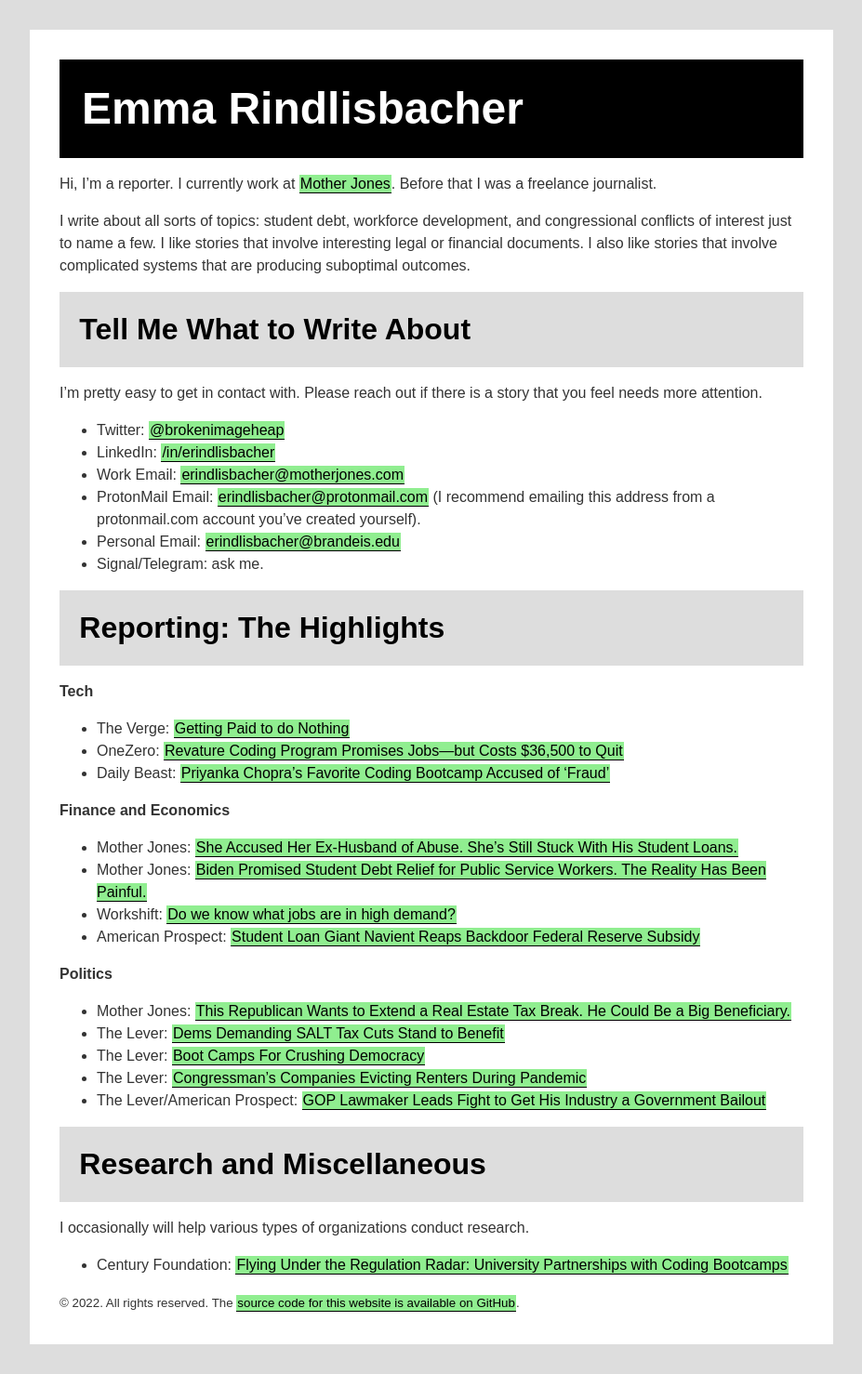
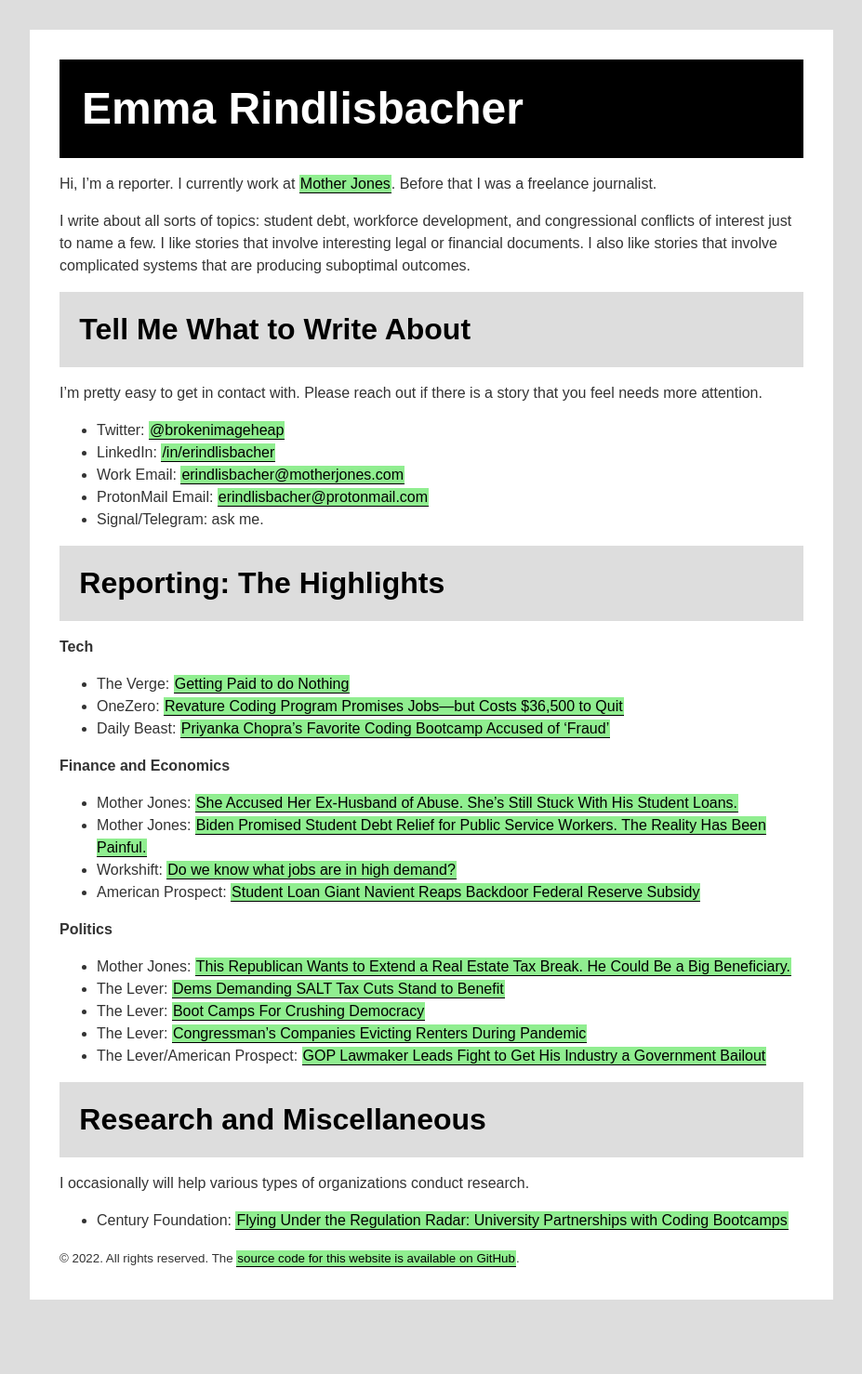
Before and after one commit to erindlisbacher/website, a Jekyll site: the page built from index.md, in a window 1280 px wide. Shown: the whole page at 93% size, without its empty margins (0-927 px from the left). Built offline with Jekyll 4.4.1, drawn with Linux system fonts in a browser that asks for light colours; after the commit the page ends 1430 px from its top, so only the background shows below that.

Commit message:
Update index.md

```diff
--- a/index.md
+++ b/index.md
@@ -16,8 +16,7 @@ I'm pretty easy to get in contact with. Please reach out if there is a story tha
 * Twitter: [@brokenimageheap](https://twitter.com/brokenimageheap)
 * LinkedIn: [/in/erindlisbacher](https://linkedin.com/in/erindlisbacher)
 * Work Email: <a href="javascript:location='mailto:\u0065\u0072\u0069\u006e\u0064\u006c\u0069\u0073\u0062\u0061\u0063\u0068\u0065\u0072\u0040\u006d\u006f\u0074\u0068\u0065\u0072\u006a\u006f\u006e\u0065\u0073\u002e\u0063\u006f\u006d';void 0"><script type="text/javascript">document.write('\u0065\u0072\u0069\u006e\u0064\u006c\u0069\u0073\u0062\u0061\u0063\u0068\u0065\u0072\u0040\u006d\u006f\u0074\u0068\u0065\u0072\u006a\u006f\u006e\u0065\u0073\u002e\u0063\u006f\u006d')</script></a> <!-- generated using http://www.email-obfuscator.com/ -->
-* ProtonMail Email: <a href="javascript:location='mailto:\u0065\u0072\u0069\u006e\u0064\u006c\u0069\u0073\u0062\u0061\u0063\u0068\u0065\u0072\u0040\u0070\u0072\u006f\u0074\u006f\u006e\u006d\u0061\u0069\u006c\u002e\u0063\u006f\u006d';void 0"><script type="text/javascript">document.write('\u0065\u0072\u0069\u006e\u0064\u006c\u0069\u0073\u0062\u0061\u0063\u0068\u0065\u0072\u0040\u0070\u0072\u006f\u0074\u006f\u006e\u006d\u0061\u0069\u006c\u002e\u0063\u006f\u006d')</script></a> (I recommend emailing this address from a protonmail.com account you've created yourself).
-* Personal Email:  <a href="javascript:location='mailto:\u0065\u0072\u0069\u006e\u0064\u006c\u0069\u0073\u0062\u0061\u0063\u0068\u0065\u0072\u0040\u0062\u0072\u0061\u006e\u0064\u0065\u0069\u0073\u002e\u0065\u0064\u0075';void 0"><script type="text/javascript">document.write('\u0065\u0072\u0069\u006e\u0064\u006c\u0069\u0073\u0062\u0061\u0063\u0068\u0065\u0072\u0040\u0062\u0072\u0061\u006e\u0064\u0065\u0069\u0073\u002e\u0065\u0064\u0075')</script></a>
+* ProtonMail Email: <a href="javascript:location='mailto:\u0065\u0072\u0069\u006e\u0064\u006c\u0069\u0073\u0062\u0061\u0063\u0068\u0065\u0072\u0040\u0070\u0072\u006f\u0074\u006f\u006e\u006d\u0061\u0069\u006c\u002e\u0063\u006f\u006d';void 0"><script type="text/javascript">document.write('\u0065\u0072\u0069\u006e\u0064\u006c\u0069\u0073\u0062\u0061\u0063\u0068\u0065\u0072\u0040\u0070\u0072\u006f\u0074\u006f\u006e\u006d\u0061\u0069\u006c\u002e\u0063\u006f\u006d')</script></a>
 * Signal/Telegram: ask me.
 
 ## Reporting: The Highlights
```
